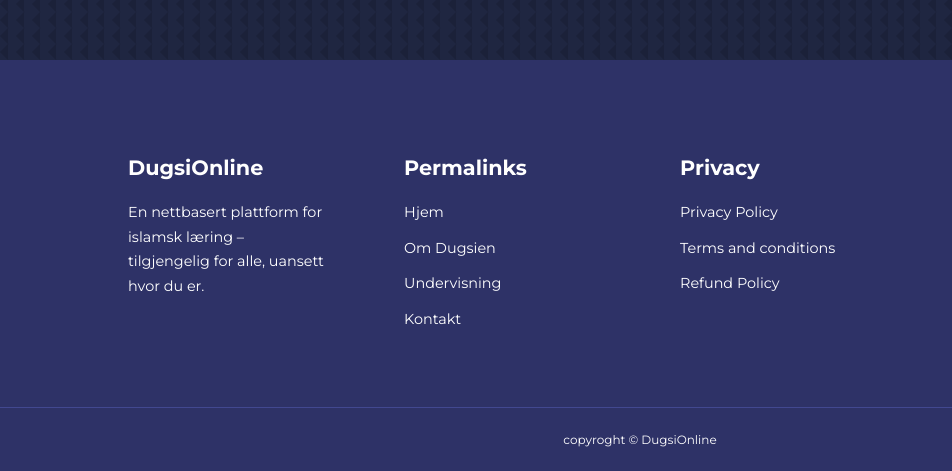
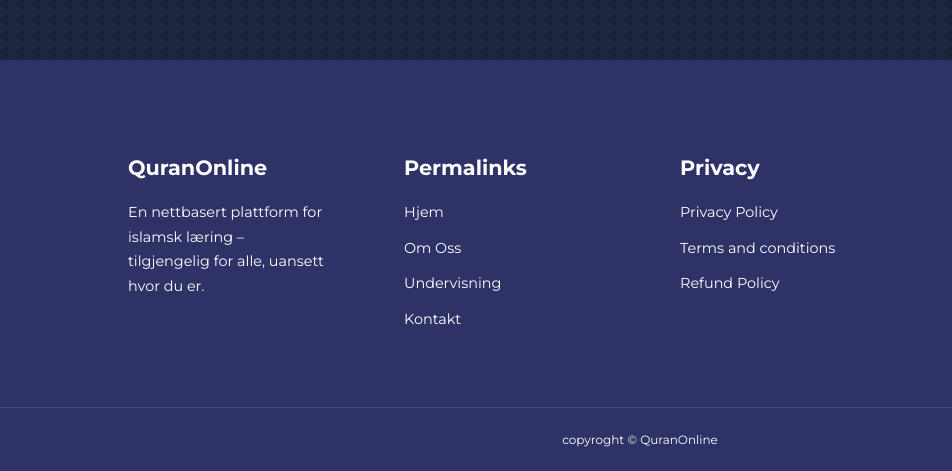
Before and after one commit to AlhajiIslaw/dusiApp, a plain HTML site: page temaer/akhlaq.html in a window 1280 px wide. Shown: the part 932-1403 px from the top of the page, 0-952 px from the left. Drawn offline with nearby package versions, Linux system fonts and the light colour scheme.

Commit message:
change text menu

```diff
--- a/temaer/akhlaq.html
+++ b/temaer/akhlaq.html
@@ -179,7 +179,7 @@
     <footer class="footer">
       <div class="container footer__container">
         <div class="footer__1">
-          <a href="../index.html" class="footer__logo"> <h4>DugsiOnline</h4></a>
+          <a href="../index.html" class="footer__logo"> <h4>QuranOnline</h4></a>
           <p>
             En nettbasert plattform for islamsk læring – tilgjengelig for alle,
             uansett hvor du er.
@@ -189,7 +189,7 @@
           <h4>Permalinks</h4>
           <ul class="permalinks">
             <li><a href="../index.html">Hjem</a></li>
-            <li><a href="../about.html">Om Dugsien</a></li>
+            <li><a href="../about.html">Om Oss</a></li>
             <li><a href="../courses.html">Undervisning</a></li>
             <li><a href="../contact.html">Kontakt</a></li>
           </ul>
@@ -224,7 +224,7 @@
         </div>
       </div>
       <div class="footer__copyright">
-        <small>copyroght &copy; DugsiOnline</small>
+        <small>copyroght &copy; QuranOnline</small>
       </div>
     </footer>
 
```
Also changed, not shown: temaer/sirah.html (+1 -1 lines).
